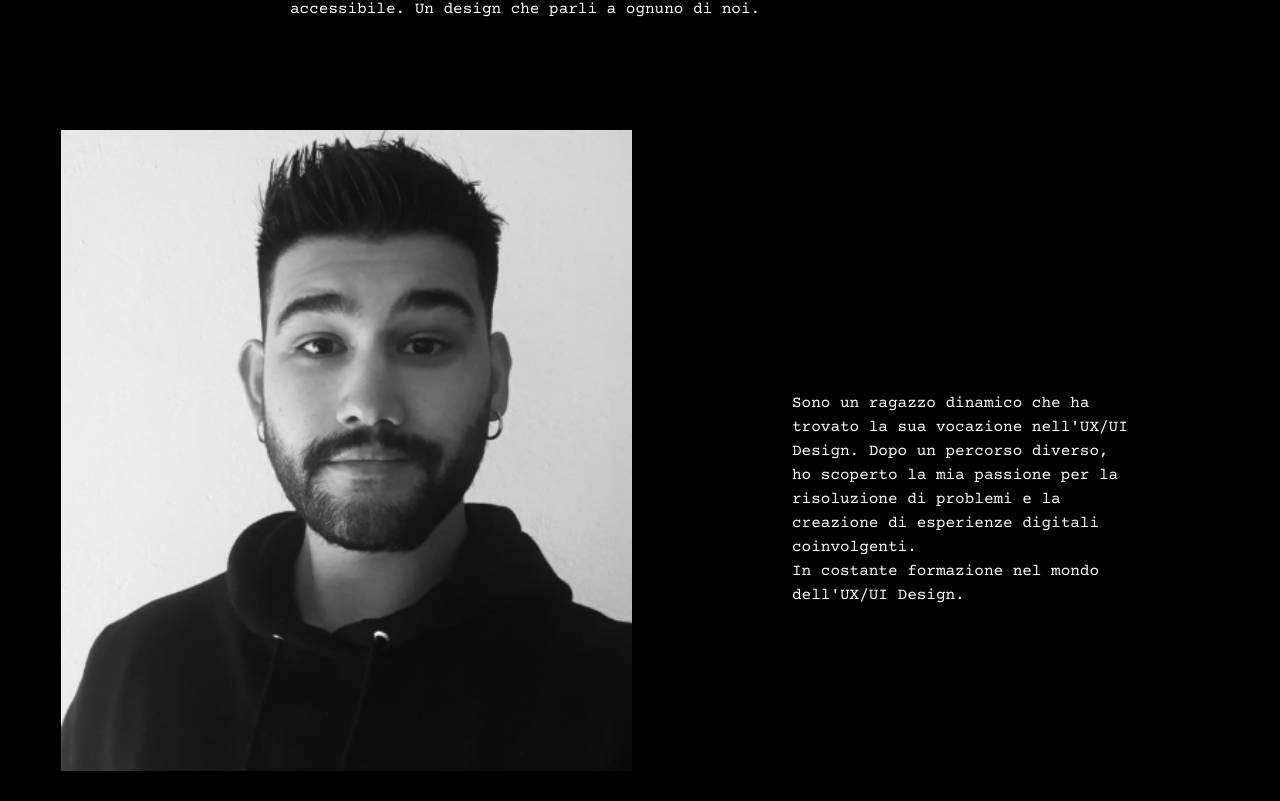
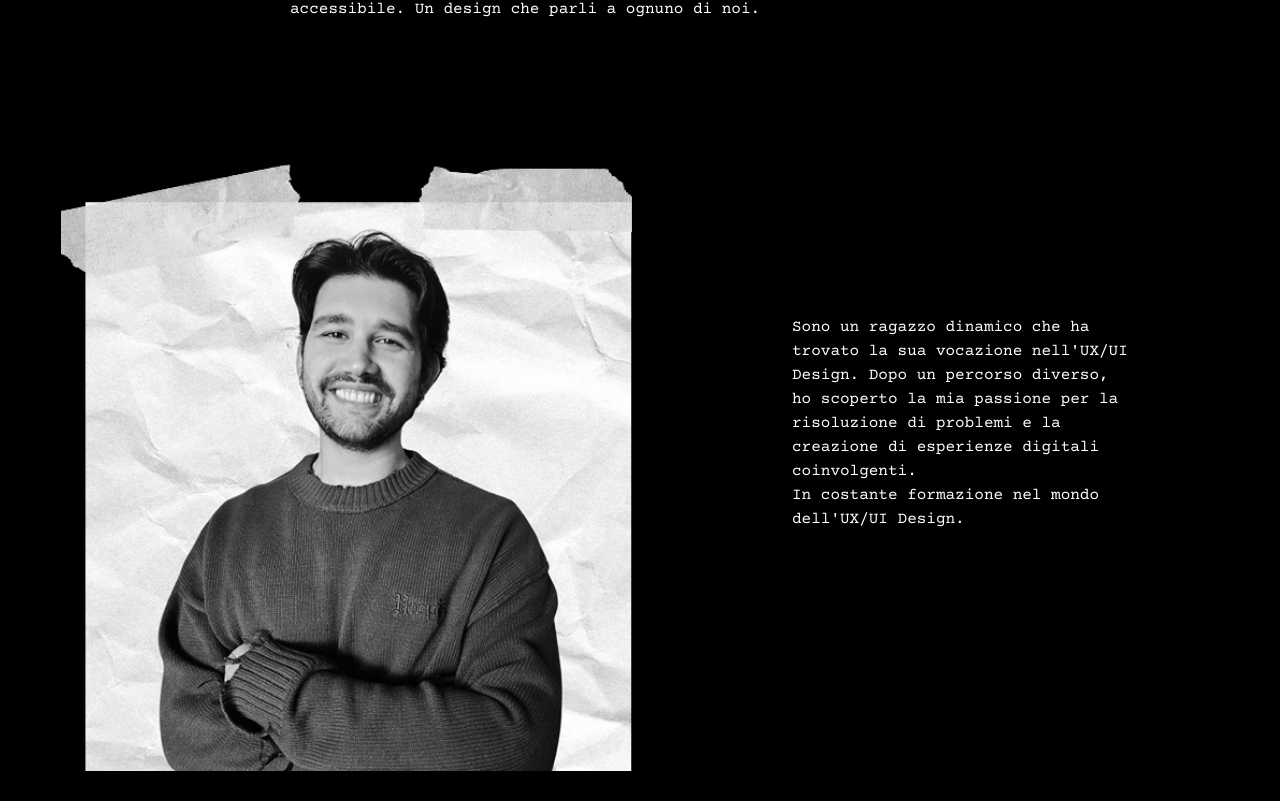
Before and after one commit to giulioagustoni/GA-Design, a plain HTML site: page about me/index.html in a window 1280 px wide. Shown: the part 1519-2320 px from the top of the page. Drawn offline with nearby package versions, Linux system fonts and the light colour scheme.

Commit message:
aggiornamento foto

```diff
--- a/Assets/css/style-aboutme.css
+++ b/Assets/css/style-aboutme.css
@@ -93,7 +93,7 @@ h5,
   position: absolute;
   left: 75%;
   translate: -50%;
-  top: 50%;
+  top:48%;
 }
 
 .cv {
--- a/about me/index.html
+++ b/about me/index.html
@@ -94,7 +94,7 @@
       </div>
     </div>
 
-    <img class="immagine-hero" src="../Assets/img/Agustoni GIulio.jpg" alt="Foto di Giulio Agustoni" />
+    <img class="immagine-hero" src="../Assets/img/Foto sito.png" alt="Foto di Giulio Agustoni" />
 
     <div class="paragraph2">
       <div
```
Also changed, not shown: Assets/img/Foto sito.png (added).
